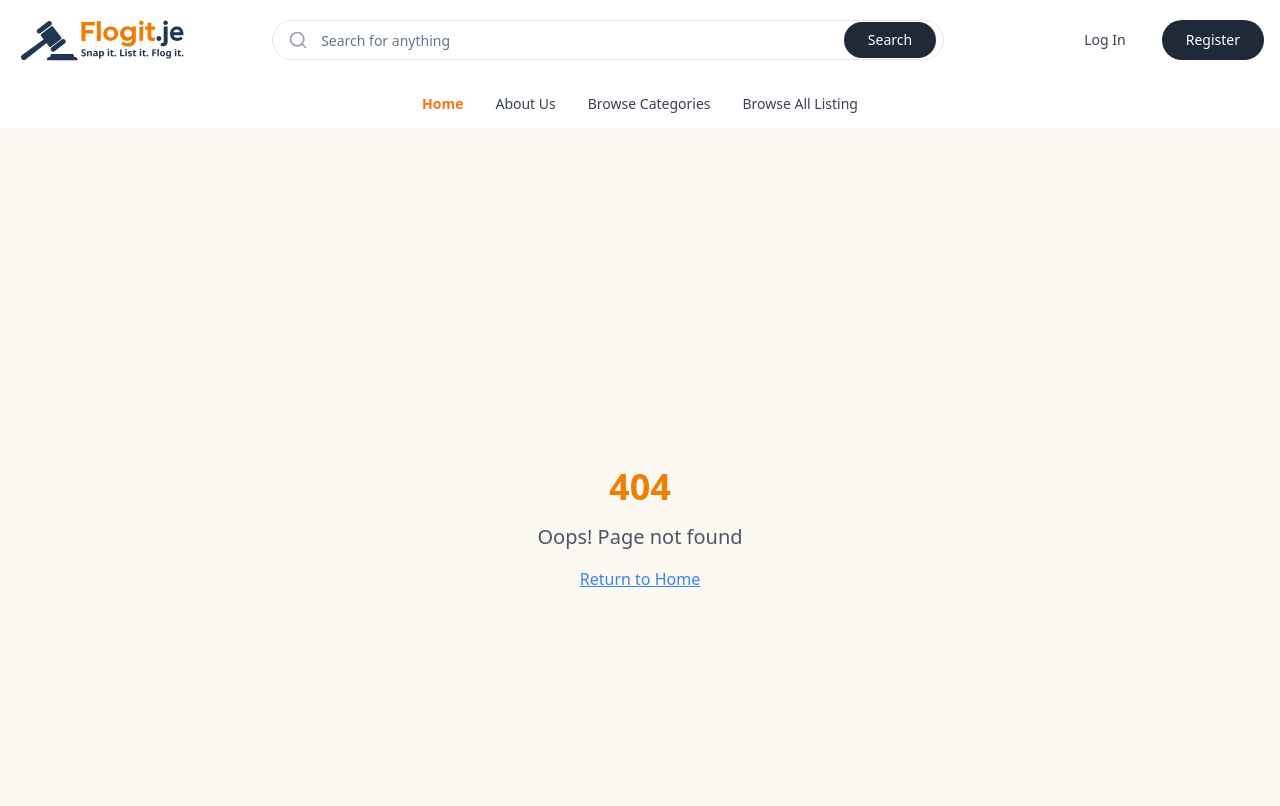
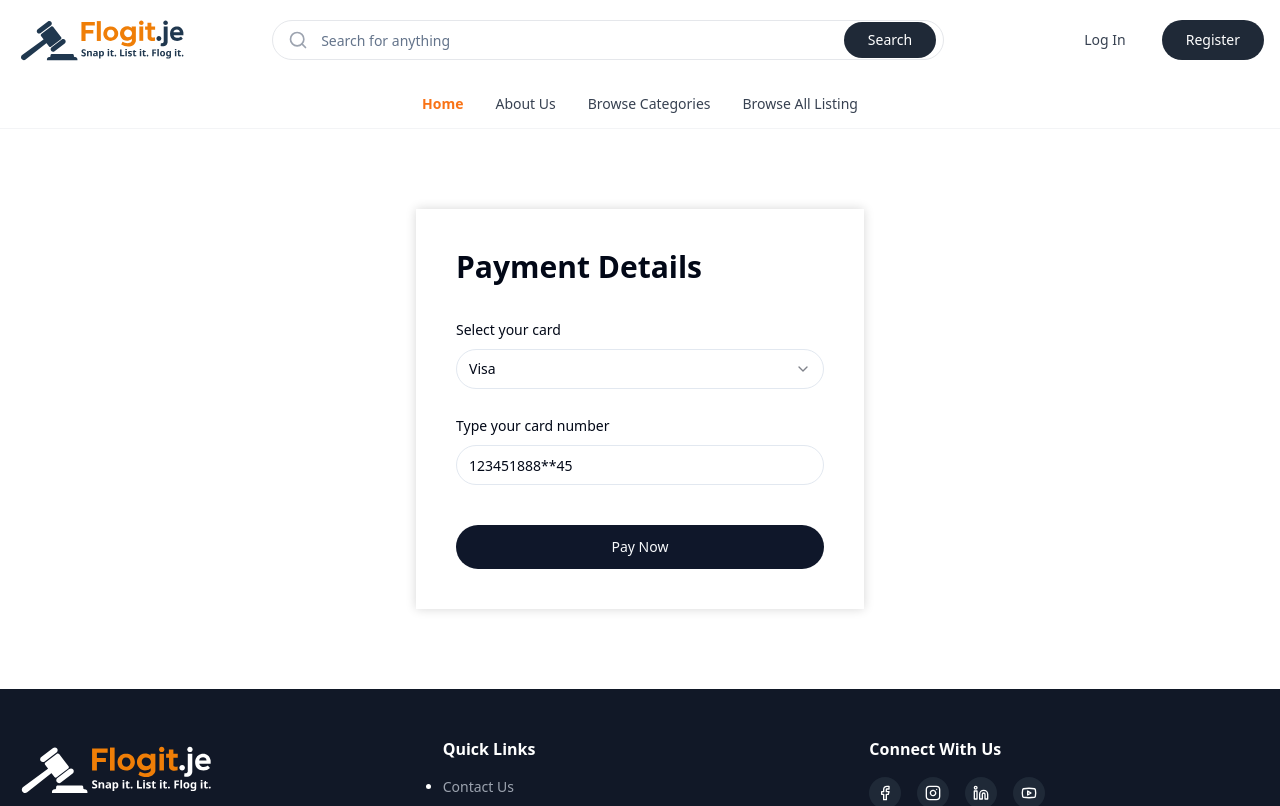
Before and after one commit to nahid-hn-kiran/flojit, a React (Vite) app: page /payment-process-04 in a window 1280 px wide. Shown: the top 806 px of the page. Built offline with nearby package versions, Linux system fonts and the light colour scheme.

Commit message:
Pament Process page 04 added

```diff
--- /dev/null
+++ b/src/features/PaymentForm.tsx
@@ -0,0 +1,78 @@
+import { useForm, Controller } from "react-hook-form";
+import { Button } from "@/components/ui/button";
+import { Input } from "@/components/ui/input";
+import { Label } from "@/components/ui/label";
+import {
+  Select,
+  SelectContent,
+  SelectItem,
+  SelectTrigger,
+  SelectValue,
+} from "@/components/ui/select";
+
+/**
+ * A form component for entering payment details.
+ */
+const PaymentForm = () => {
+  const { control, handleSubmit } = useForm({
+    defaultValues: {
+      cardType: "visa",
+      cardNumber: "123451888**45",
+    },
+  });
+
+  const onSubmit = (data) => {
+    console.log("Payment details submitted:", data);
+    // Handle payment processing logic here
+  };
+
+  return (
+    <div className="card w-full max-w-md p-8 md:p-10 shadow-card-shadow">
+      <h1 className="text-3xl font-bold text-heading mb-8">Payment Details</h1>
+      <form onSubmit={handleSubmit(onSubmit)} className="space-y-6">
+        <div className="space-y-2">
+          <Label htmlFor="cardType">Select your card</Label>
+          <Controller
+            name="cardType"
+            control={control}
+            render={({ field }) => (
+              <Select onValueChange={field.onChange} defaultValue={field.value}>
+                <SelectTrigger id="cardType">
+                  <SelectValue placeholder="Select a card type" />
+                </SelectTrigger>
+                <SelectContent>
+                  <SelectItem value="visa">Visa</SelectItem>
+                  <SelectItem value="mastercard">Mastercard</SelectItem>
+                  <SelectItem value="amex">American Express</SelectItem>
+                </SelectContent>
+              </Select>
+            )}
+          />
+        </div>
+
+        <div className="space-y-2">
+          <Label htmlFor="cardNumber">Type your card number</Label>
+          <Controller
+            name="cardNumber"
+            control={control}
+            render={({ field }) => (
+              <Input
+                id="cardNumber"
+                placeholder="**** **** **** ****"
+                {...field}
+              />
+            )}
+          />
+        </div>
+
+        <div className="pt-4">
+          <Button type="submit" size="lg" className="w-full">
+            Pay Now
+          </Button>
+        </div>
+      </form>
+    </div>
+  );
+};
+
+export default PaymentForm;
--- /dev/null
+++ b/src/pages/PaymentProcess/PaymentProcess04.tsx
@@ -0,0 +1,14 @@
+import PaymentForm from "@/features/PaymentForm";
+import MainLayout from "@/layouts/MainLayout";
+
+const PaymentProcess04 = () => {
+  return (
+    <MainLayout>
+      <div className="min-h-[60vh] w-full bg-surface flex items-center justify-center py-20">
+        <PaymentForm />
+      </div>
+    </MainLayout>
+  );
+};
+
+export default PaymentProcess04;
--- a/src/routes/routes.tsx
+++ b/src/routes/routes.tsx
@@ -12,6 +12,7 @@ import BiddingPage from "@/pages/BiddingPage/BiddingPage";
 import PaymentProcess01 from "@/pages/PaymentProcess/PaymentProcess01";
 import PaymentProcess02 from "@/pages/PaymentProcess/PaymentProcess02";
 import PaymentProcess03 from "@/pages/PaymentProcess/PaymentProcess03";
+import PaymentProcess04 from "@/pages/PaymentProcess/PaymentProcess04";
 // Protected route component
 // const ProtectedRoute = ({ children }: { children: React.ReactNode }) => {
 //   const { isAuthenticated, isLoading } = useAuth();
@@ -47,6 +48,7 @@ const AppRoutes = () => {
       <Route path="/payment-process-01" element={<PaymentProcess01 />} />
       <Route path="/payment-process-02" element={<PaymentProcess02 />} />
       <Route path="/payment-process-03" element={<PaymentProcess03 />} />
+      <Route path="/payment-process-04" element={<PaymentProcess04 />} />
 
       {/* Protected routes */}
       {/* <Route
```
